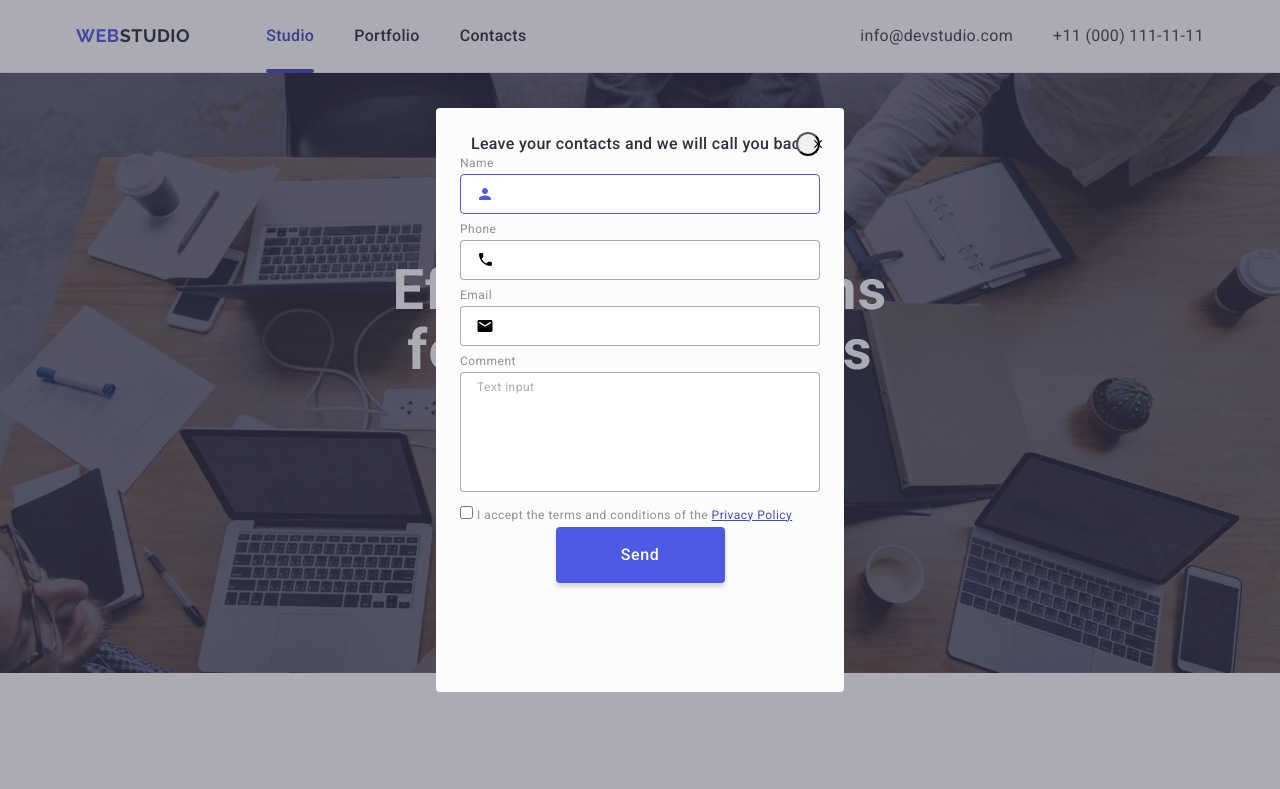
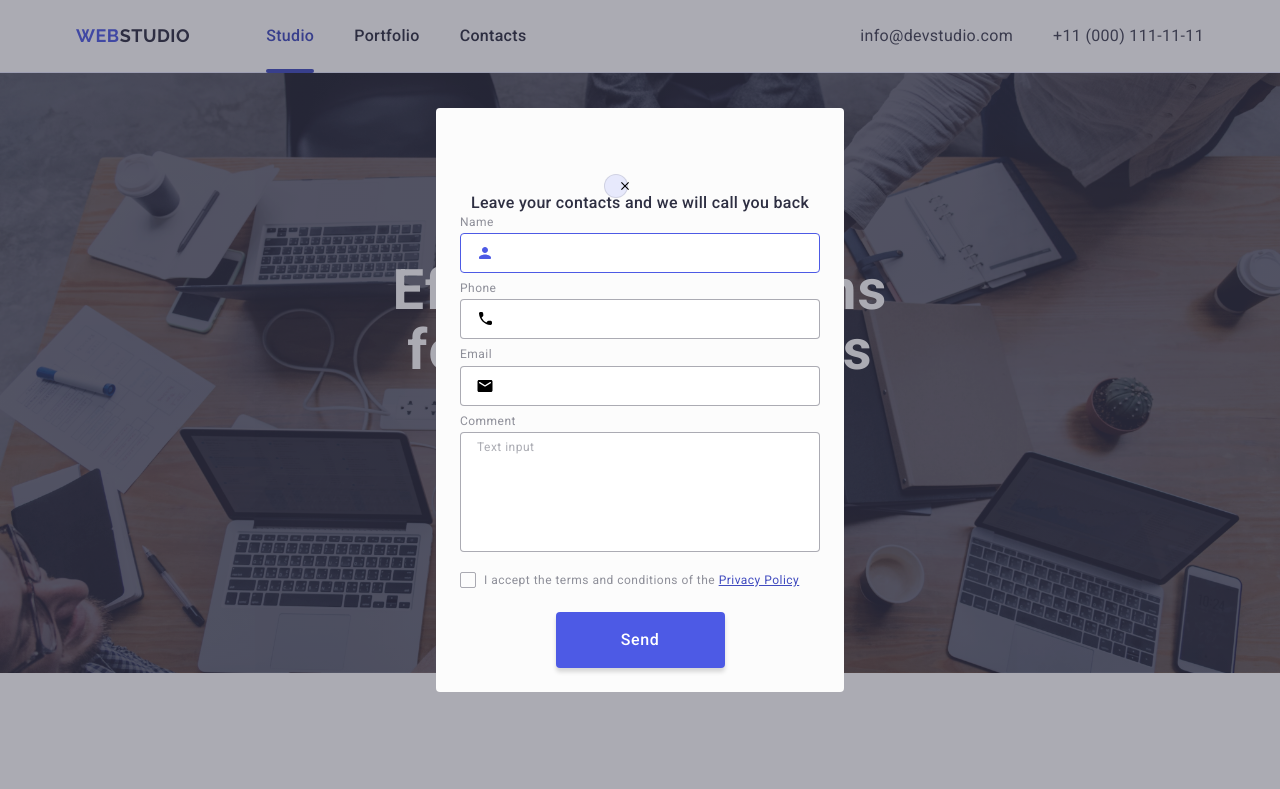
Before and after one commit to akoroliova/goit-markup-hw-05, a plain HTML site: page index.html in a window 1280 px wide. Shown: the top 789 px of the page. Drawn offline with nearby package versions, Linux system fonts and the light colour scheme.

Commit message:
Make checkbox hidden

```diff
--- a/css/styles.css
+++ b/css/styles.css
@@ -624,7 +624,7 @@ section {
 }
 
 .modal {
-  position: absolute;
+  position: relative;
   display: flex;
   flex-direction: column;
   width: 408px;
@@ -639,12 +639,25 @@ section {
 }
 
 .modal-close-button-group {
-  position: absolute;
+  position: relative;
+  display: flex;
   top: 24px;
   right: 24px;
   width: 24px;
   height: 24px;
+  border: 1px solid rgba(0, 0, 0, 0.1);
   border-radius: 50%;
+  background-color: rgba(231, 233, 252, 1);
+  cursor: pointer;
+  box-shadow: none;
+  outline: none;
+  margin: auto;
+  transition: background-color 250ms cubic-bezier(0.4, 0, 0.2, 1);
+}
+
+.icon-popup-close {
+  position: absolute;
+  fill: rgba(46, 47, 66, 1);
 }
 
 .modal-header {
@@ -701,6 +714,10 @@ section {
   fill: rgba(77, 90, 229, 1);
 }
 
+.callback-div.comment {
+  margin-bottom: 16px;
+}
+
 .callback-textarea {
   height: 120px;
   resize: none;
@@ -711,11 +728,33 @@ section {
   color: var(--NAVY-BLUE-modal, rgba(46, 47, 66, 0.4));
   font-size: 12px;
   line-height: 1.16;
-  letter-spacing: 0.48px;
+  letter-spacing: 0.04em;
+}
+
+.callback-checkbox {
+  display: flex;
+  align-items: center;
+  gap: 8px;
+  margin-bottom: 24px;
+}
+
+.modal-checkbox-check {
+  width: 16px;
+  height: 16px;
+  border: 1px solid var(--NAVY-BLUE-modal, rgba(46, 47, 66, 0.4));
+  border-radius: 2px;
 }
 
 .callback-label.checkbox {
-  display: inline-block;
+  margin-bottom: 0;
+}
+
+.modal-checkbox-icon {
+  opacity: 0;
+}
+
+.checkbox-input:checked + .modal-checkbox-check .modal-checkbox-icon {
+  opacity: 1;
 }
 
 .privacy-policy-link {
--- a/index.html
+++ b/index.html
@@ -575,7 +575,7 @@
             </div>
           </div>
 
-          <div class="callback-div">
+          <div class="callback-div comment">
             <label for="user-comment" class="callback-label">Comment</label>
             <textarea
               id="user-comment"
@@ -586,7 +586,17 @@
           </div>
 
           <div class="callback-checkbox">
-            <input id="user-agreements" type="checkbox" />
+            <input
+              id="user-agreements"
+              type="checkbox"
+              name="user-agreements"
+              class="checkbox-input visually-hidden"
+            />
+            <span class="modal-checkbox-check">
+              <svg class="modal-checkbox-icon" width="16" height="16">
+                <use href="./images/icons.svg#icon-check"></use>
+              </svg>
+            </span>
             <label for="user-agreements" class="callback-label checkbox">
               I accept the terms and conditions of the
               <a class="privacy-policy-link" href="/">Privacy Policy</a>
```
Also changed, not shown: images/icons.svg.
